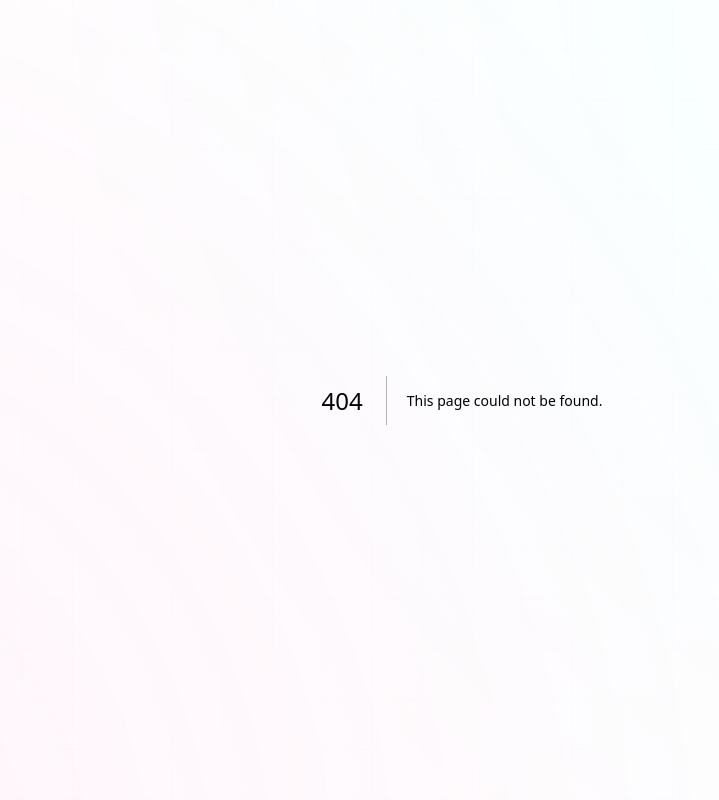
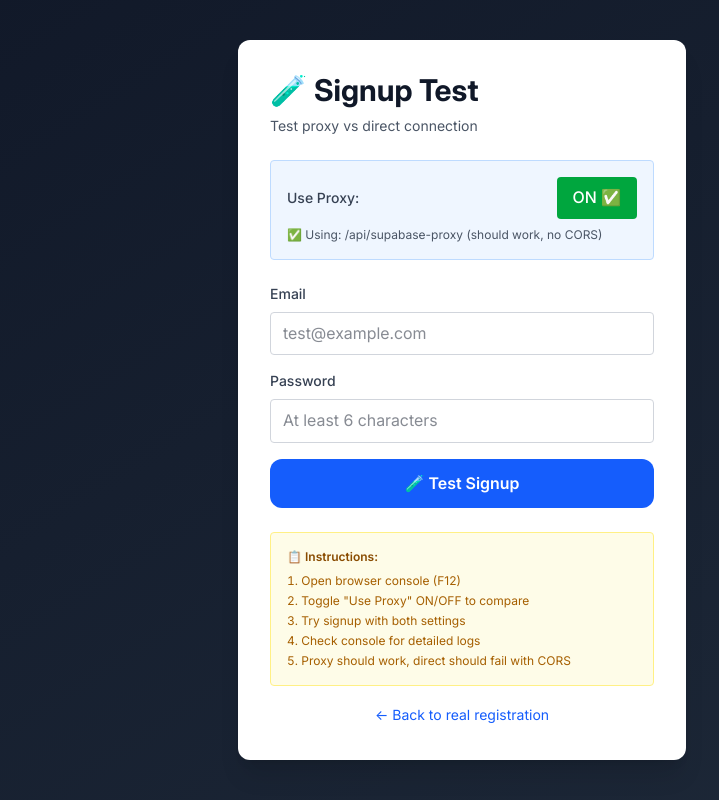
Before and after one commit to davidpoweraus-sys/wizardcore, a Next.js app: page /test-signup in a window 1280 px wide. Before the commit this address had no page. Shown: the whole page, without its empty margins (178-897 px from the left). Built offline with nearby package versions, Linux system fonts and the light colour scheme.

Commit message:
Add systematic CORS debugging approach with test page

```diff
--- /dev/null
+++ b/app/test-signup/page.tsx
@@ -0,0 +1,149 @@
+'use client'
+
+import { useState } from 'react'
+import { createBrowserClient } from '@supabase/ssr'
+
+export default function TestSignupPage() {
+  const [email, setEmail] = useState('')
+  const [password, setPassword] = useState('')
+  const [status, setStatus] = useState('')
+  const [useProxy, setUseProxy] = useState(true)
+
+  const handleTest = async (e: React.FormEvent) => {
+    e.preventDefault()
+    setStatus('🧪 Testing...')
+
+    const supabaseUrl = useProxy
+      ? 'https://offensivewizard.com/api/supabase-proxy'
+      : process.env.NEXT_PUBLIC_SUPABASE_URL!
+
+    console.log('🧪 Test Configuration:')
+    console.log('  Using Proxy:', useProxy)
+    console.log('  Supabase URL:', supabaseUrl)
+    console.log('  Email:', email)
+
+    // Create Supabase client with selected URL
+    const supabase = createBrowserClient(
+      supabaseUrl,
+      process.env.NEXT_PUBLIC_SUPABASE_ANON_KEY!
+    )
+
+    try {
+      console.log('📤 Attempting signup...')
+      const { data, error } = await supabase.auth.signUp({
+        email,
+        password,
+      })
+
+      if (error) {
+        console.error('❌ Supabase Error:', error)
+        setStatus(`❌ Error: ${error.message}`)
+      } else {
+        console.log('✅ Success!', data)
+        setStatus('✅ Success! Check console for details.')
+      }
+    } catch (err) {
+      console.error('💥 Exception:', err)
+      setStatus(`💥 Exception: ${err instanceof Error ? err.message : String(err)}`)
+    }
+  }
+
+  return (
+    <div className="min-h-screen flex items-center justify-center p-4 bg-gradient-to-br from-gray-900 to-gray-800">
+      <div className="w-full max-w-md p-8 bg-white rounded-lg shadow-xl">
+        <h1 className="text-3xl font-bold mb-2 text-gray-900">🧪 Signup Test</h1>
+        <p className="text-sm text-gray-600 mb-6">
+          Test proxy vs direct connection
+        </p>
+
+        <div className="mb-6 p-4 bg-blue-50 border border-blue-200 rounded">
+          <div className="flex items-center justify-between mb-2">
+            <span className="text-sm font-medium text-gray-700">Use Proxy:</span>
+            <button
+              type="button"
+              onClick={() => setUseProxy(!useProxy)}
+              className={`px-4 py-2 rounded font-medium transition ${
+                useProxy
+                  ? 'bg-green-600 text-white'
+                  : 'bg-gray-300 text-gray-700'
+              }`}
+            >
+              {useProxy ? 'ON ✅' : 'OFF'}
+            </button>
+          </div>
+          <p className="text-xs text-gray-600">
+            {useProxy
+              ? '✅ Using: /api/supabase-proxy (should work, no CORS)'
+              : '❌ Using: auth.offensivewizard.com (will have CORS error)'
+            }
+          </p>
+        </div>
+
+        <form onSubmit={handleTest} className="space-y-4">
+          <div>
+            <label className="block text-sm font-medium text-gray-700 mb-2">
+              Email
+            </label>
+            <input
+              type="email"
+              value={email}
+              onChange={(e) => setEmail(e.target.value)}
+              className="w-full px-3 py-2 border border-gray-300 rounded focus:ring-2 focus:ring-blue-500 focus:border-transparent text-gray-900"
+              placeholder="test@example.com"
+              required
+            />
+          </div>
+
+          <div>
+            <label className="block text-sm font-medium text-gray-700 mb-2">
+              Password
+            </label>
+            <input
+              type="password"
+              value={password}
+              onChange={(e) => setPassword(e.target.value)}
+              className="w-full px-3 py-2 border border-gray-300 rounded focus:ring-2 focus:ring-blue-500 focus:border-transparent text-gray-900"
+              placeholder="At least 6 characters"
+              required
+              minLength={6}
+            />
+          </div>
+
+          <button
+            type="submit"
+            className="w-full py-3 px-4 bg-blue-600 text-white font-semibold rounded-lg hover:bg-blue-700 transition"
+          >
+            🧪 Test Signup
+          </button>
+        </form>
+
+        {status && (
+          <div className="mt-4 p-4 bg-gray-100 rounded-lg border border-gray-300">
+            <strong className="block text-sm text-gray-700 mb-1">Status:</strong>
+            <p className="text-sm text-gray-900 whitespace-pre-wrap">{status}</p>
+          </div>
+        )}
+
+        <div className="mt-6 p-4 bg-yellow-50 border border-yellow-200 rounded">
+          <p className="text-xs font-semibold text-yellow-800 mb-2">📋 Instructions:</p>
+          <ol className="text-xs text-yellow-700 space-y-1 list-decimal list-inside">
+            <li>Open browser console (F12)</li>
+            <li>Toggle "Use Proxy" ON/OFF to compare</li>
+            <li>Try signup with both settings</li>
+            <li>Check console for detailed logs</li>
+            <li>Proxy should work, direct should fail with CORS</li>
+          </ol>
+        </div>
+
+        <div className="mt-4 text-center">
+          <a
+            href="/register"
+            className="text-sm text-blue-600 hover:underline"
+          >
+            ← Back to real registration
+          </a>
+        </div>
+      </div>
+    </div>
+  )
+}
```
Also changed, not shown: 1 other file (tests, documents, lock files or other folders).
